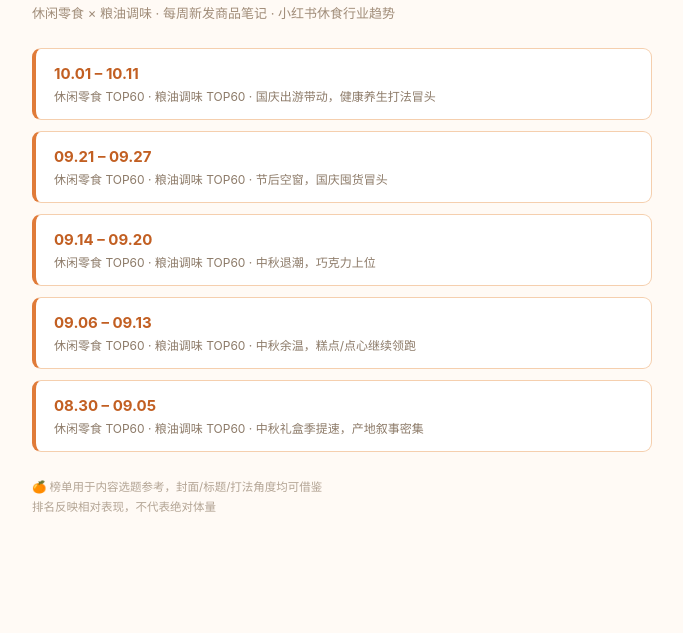
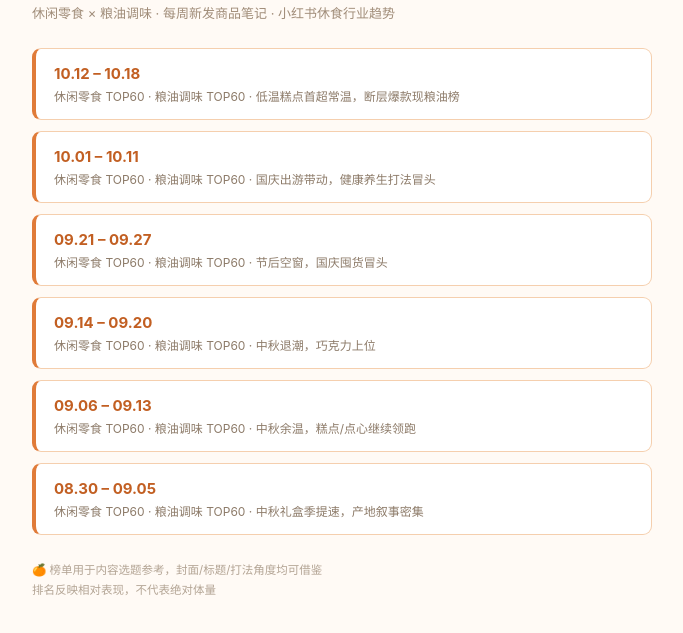
Before and after one commit to zrcmomoda/xiushi-hot-notes, a plain HTML site: page index.html in a window 1280 px wide. Shown: the part 75-708 px from the top of the page, without its empty margins (298-981 px from the left). Drawn offline with Linux system fonts and the light colour scheme.

Commit message:
update index: add 10.12-10.18 week

```diff
--- a/index.html
+++ b/index.html
@@ -14,6 +14,9 @@
 </style></head><body><div class="wrap">
 <h1>&#127808; 休食爆款笔记周榜</h1>
 <div class="sub">休闲零食 &times; 粮油调味 &middot; 每周新发商品笔记 &middot; 小红书休食行业趋势</div>
+<a class="item" href="external_20261018.html">
+<div class="wk">10.12 &ndash; 10.18</div>
+<div class="ds">休闲零食 TOP60 &middot; 粮油调味 TOP60 &middot; 低温糕点首超常温，断层爆款现粮油榜</div></a>
 <a class="item" href="external_20261011.html">
 <div class="wk">10.01 &ndash; 10.11</div>
 <div class="ds">休闲零食 TOP60 &middot; 粮油调味 TOP60 &middot; 国庆出游带动，健康养生打法冒头</div></a>
```
